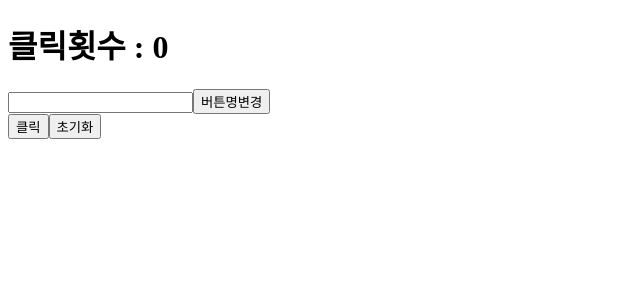
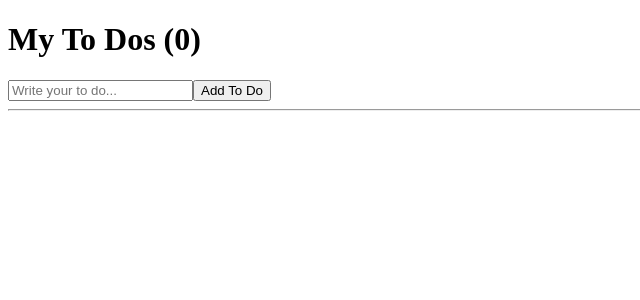
Before and after one commit to YuRi7844/React-Basic, a React (Create React App) app: page / in a window 1280 px wide. Shown: the top 300 px of the page, without its empty margins (0-640 px from the left). Built offline with nearby package versions, Linux system fonts and the light colour scheme.

Commit message:
react 와 javascript map 함수를 이용한 간단한 TODO list 만들기

```diff
--- a/src/App.js
+++ b/src/App.js
@@ -1,30 +1,37 @@
-import { useState, useEffect, memo } from "react";
+import { useState, useEffect } from "react";
 
-function Self() {
-  const [cnt, setCnt] = useState(0);
-  const [text, setText] = useState("");
-  const [btnNm, setBtnNm] = useState("클릭");
-
-  const onClick = () => setCnt((cur) => cur + 1);
-  const onClick2 = () => {
-    setCnt(() => 0);
-    setBtnNm("클릭");
-    setText("");
+function App() {
+  const [toDo, setToDo] = useState("");
+  const [toDos, setToDos] = useState([]);
+  const onChange = (event) => setToDo(event.target.value);
+  const onSubmit = (event) => {
+    event.preventDefault();
+    if (toDo === "") {
+      return;
+    }
+    setToDos((currentArray) => [toDo, ...currentArray]);
+    setToDo("");
   };
-  const onClick3 = () => setBtnNm(text);
-  const onChange = (event) => setText(event.target.value);
-
   return (
     <div>
-      <h1>클릭횟수 : {cnt}</h1>
-      <input onChange={onChange} value={text} type="text" />
-      <button onClick={onClick3}>버튼명변경</button>
-      <div>
-        <button onClick={onClick}>{btnNm}</button>
-        <button onClick={onClick2}>초기화</button>
-      </div>
+      <h1>My To Dos ({toDos.length})</h1>
+      <form onSubmit={onSubmit}>
+        <input
+          onChange={onChange}
+          value={toDo}
+          type="text"
+          placeholder="Write your to do..."
+        />
+        <button>Add To Do</button>
+      </form>
+      <hr />
+      <ul>
+        {toDos.map((item, index) => (
+          <li key={index}>{item}</li>
+        ))}
+      </ul>
     </div>
   );
 }
 
-export default Self;
+export default App;
```
